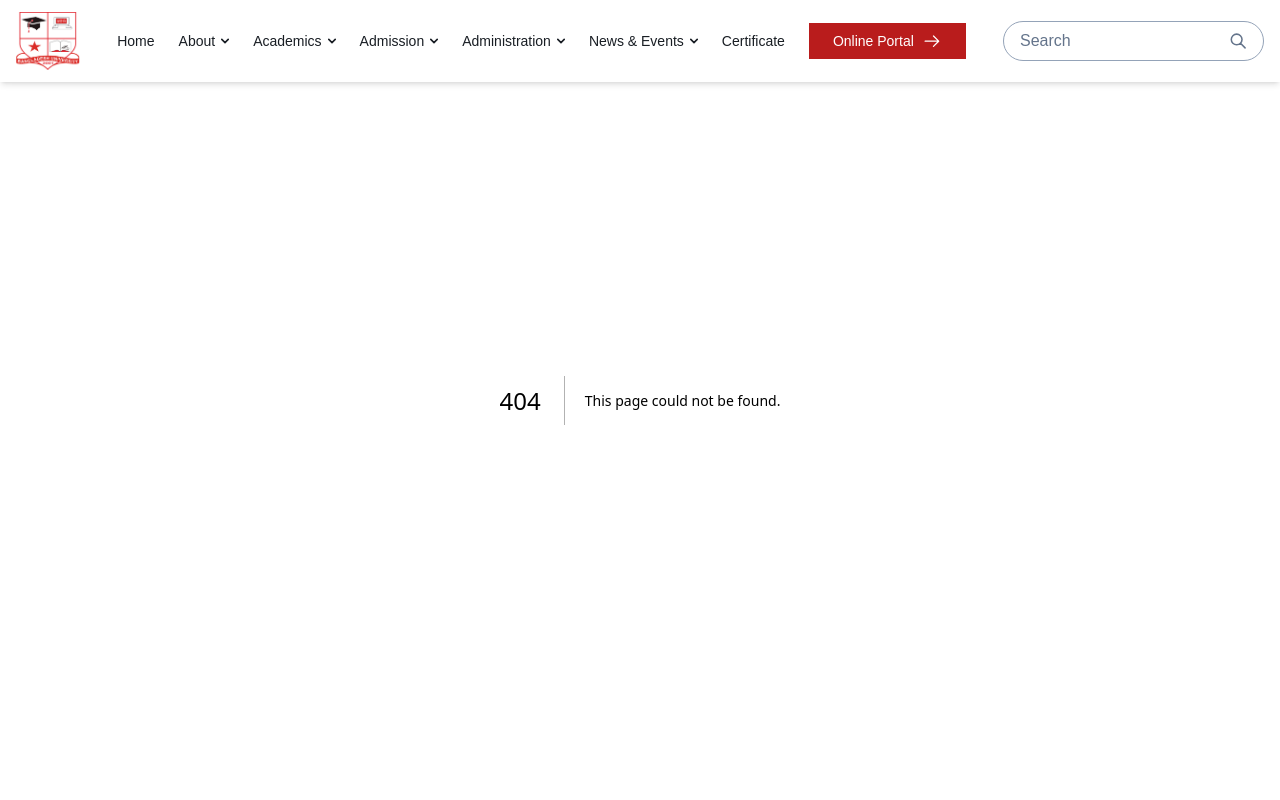
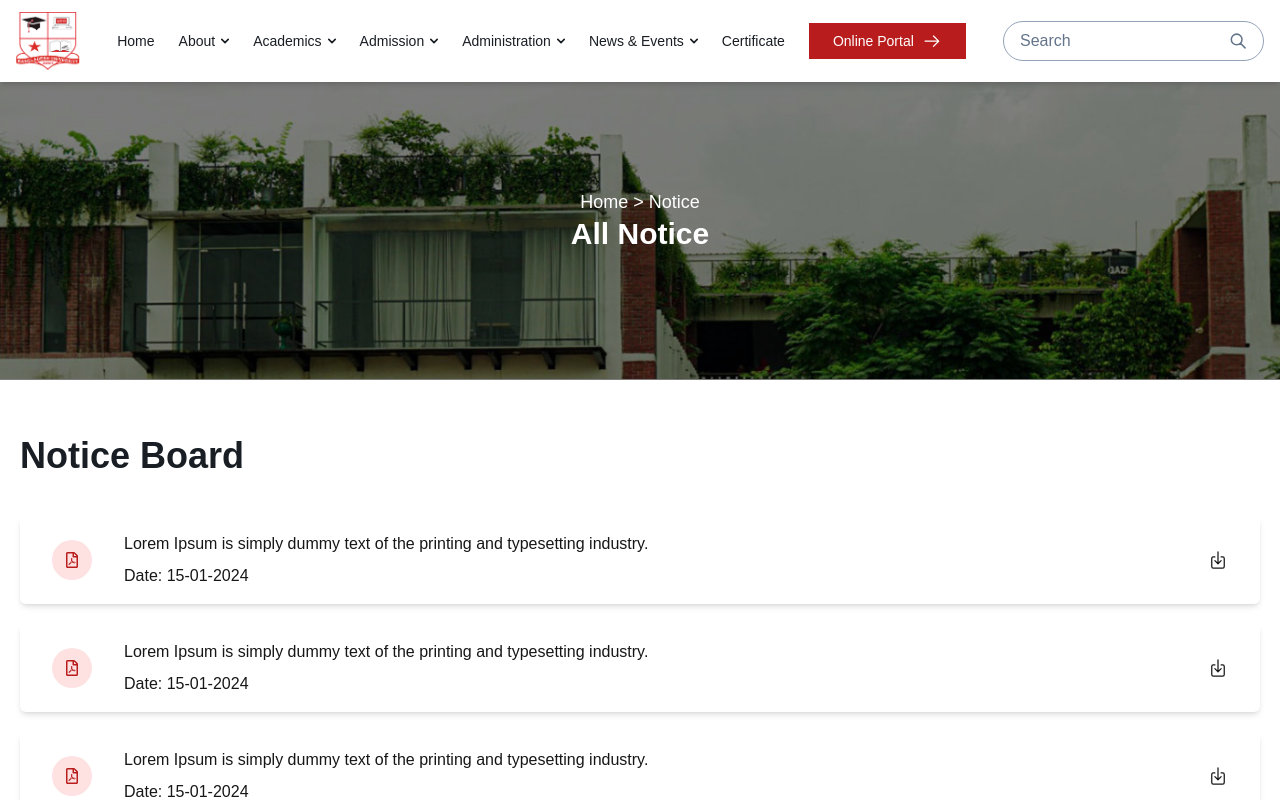
Before and after one commit to Muhammad-Ashik/bangladesh-university-frontend, a Next.js app: page /notice-board in a window 1280 px wide. Before the commit this address had no page. Shown: the top 800 px of the page. Built offline with nearby package versions, Linux system fonts and the light colour scheme.

Commit message:
feat: notice-board-page

```diff
--- /dev/null
+++ b/src/app/notice-board/layout.tsx
@@ -0,0 +1,5 @@
+import { ReactNode } from 'react'
+
+export default function Layout({ children }: { children: ReactNode }) {
+  return <div>{children}</div>
+}
--- /dev/null
+++ b/src/app/notice-board/page.tsx
@@ -0,0 +1,12 @@
+import NavigationHeader from '@/components/common/navigation-header/NavigationHeader'
+import NoticeBoard from '@/components/notice-board/NoticeBoard'
+import React from 'react'
+
+export default function page() {
+  return (
+    <div>
+      <NavigationHeader path='Home > Notice' title='All Notice' />
+      <NoticeBoard />
+    </div>
+  )
+}
--- /dev/null
+++ b/src/components/notice-board/NoticeBoard.tsx
@@ -0,0 +1,38 @@
+import { FaRegFilePdf } from 'react-icons/fa'
+import { IoDownloadOutline } from 'react-icons/io5'
+import { noticeBoardData } from './NoticeBoardData'
+
+const NoticeBoard = () => {
+  return (
+    <div className='container max-w-[1400px] mx-auto py-14 px-5'>
+      <h2 className='text-4xl font-bold text-secondary mb-10'>Notice Board</h2>
+      <div className='w-full space-y-5 mb-10'>
+        {noticeBoardData.map((data, index) => (
+          <div
+            className='w-full flex justify-between items-center rounded-md shadow-md py-4 px-4 md:px-8'
+            key={index}
+          >
+            <div className='flex items-center'>
+              <span className='block rounded-full p-3 bg-red-100'>
+                <FaRegFilePdf className='text-red-700' />
+              </span>
+              <div className='pl-3 md:pl-8 space-y-2'>
+                <p className='text-sm md:text-base'>{data.title}</p>
+                <p className='text-sm md:text-base'>Date: {data.date}</p>
+              </div>
+            </div>
+            <div className='cursor-pointer'>
+              <IoDownloadOutline size={20} />
+            </div>
+          </div>
+        ))}
+      </div>
+      <div className='max-w-72 mx-auto join grid grid-cols-2'>
+        <button className='join-item btn btn-outline'>Previous</button>
+        <button className='join-item btn btn-outline'>Next</button>
+      </div>
+    </div>
+  )
+}
+
+export default NoticeBoard
--- /dev/null
+++ b/src/components/notice-board/NoticeBoardData.ts
@@ -0,0 +1,42 @@
+export const noticeBoardData = [
+  {
+    title:
+      'Lorem Ipsum is simply dummy text of the printing and typesetting industry.',
+    date: '15-01-2024',
+  },
+  {
+    title:
+      'Lorem Ipsum is simply dummy text of the printing and typesetting industry.',
+    date: '15-01-2024',
+  },
+  {
+    title:
+      'Lorem Ipsum is simply dummy text of the printing and typesetting industry.',
+    date: '15-01-2024',
+  },
+  {
+    title:
+      'Lorem Ipsum is simply dummy text of the printing and typesetting industry.',
+    date: '15-01-2024',
+  },
+  {
+    title:
+      'Lorem Ipsum is simply dummy text of the printing and typesetting industry.',
+    date: '15-01-2024',
+  },
+  {
+    title:
+      'Lorem Ipsum is simply dummy text of the printing and typesetting industry.',
+    date: '15-01-2024',
+  },
+  {
+    title:
+      'Lorem Ipsum is simply dummy text of the printing and typesetting industry.',
+    date: '15-01-2024',
+  },
+  {
+    title:
+      'Lorem Ipsum is simply dummy text of the printing and typesetting industry.',
+    date: '15-01-2024',
+  },
+]
```
